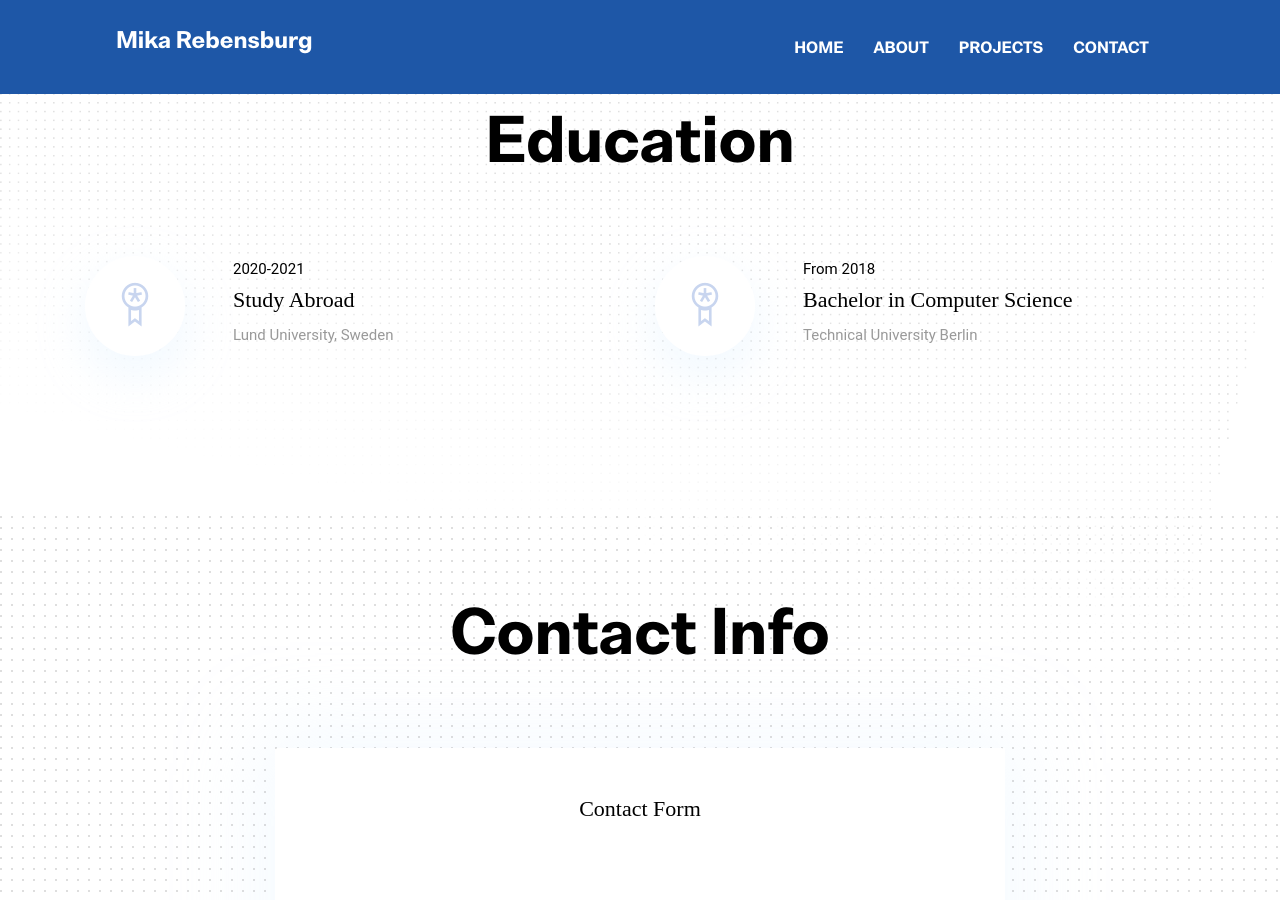
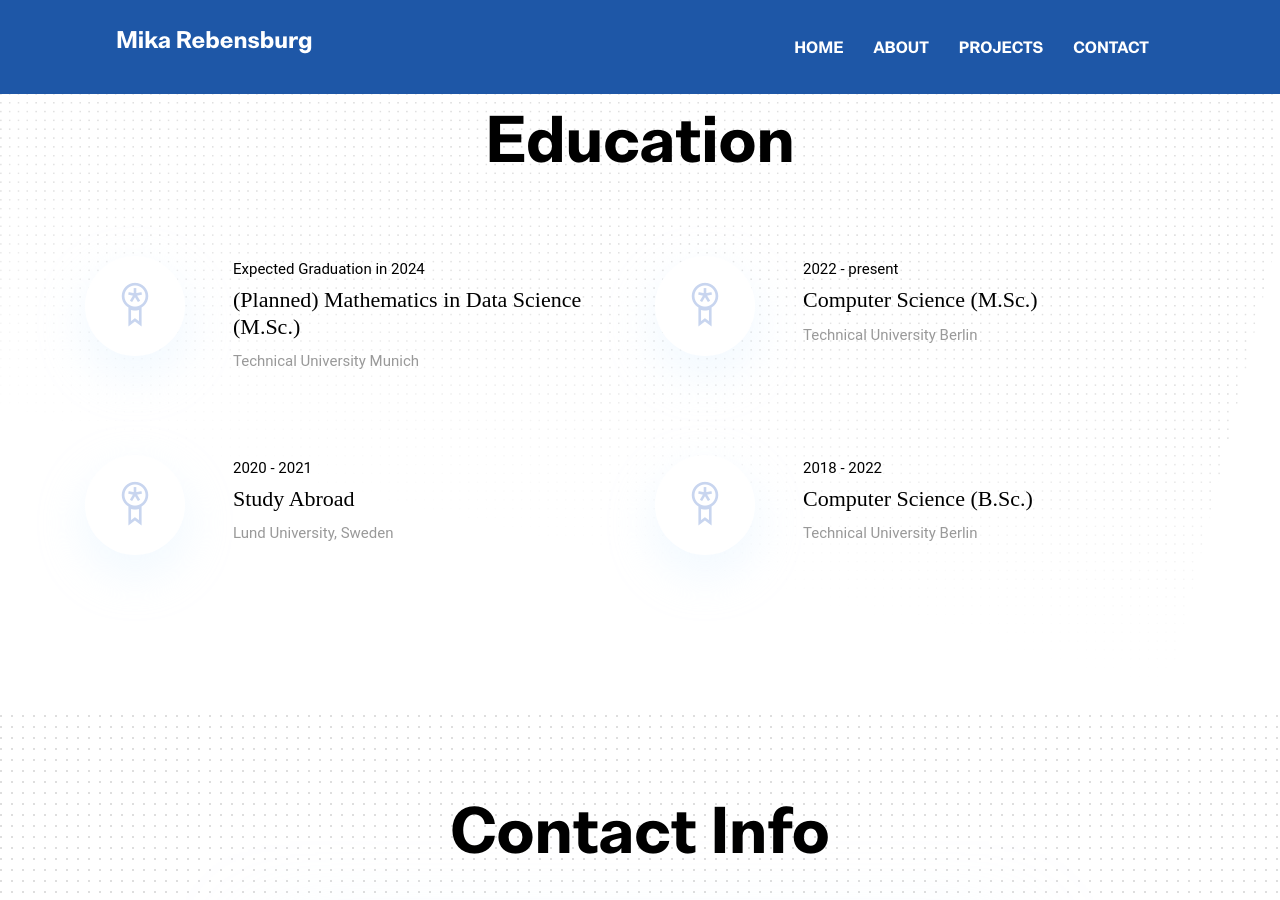
Before and after one commit to memika/memika.github, a Jekyll site: the page built from index.html, in a window 1280 px wide and 900 px high, scrolled down 1108 px. Built offline with Jekyll 4.4.1, drawn with Linux system fonts in a browser that asks for light colours.

Commit message:
Update settings.yml

```diff
--- a/_data/settings.yml
+++ b/_data/settings.yml
@@ -70,9 +70,8 @@
 
 experience-title: Experience
 experience:
-- {name: Junior UX Designer, icon: 'icon-1.png', date: 'Jan 2007 - Feb 2009', organization: 'WEBEX'}
-- {name: UX & UI Designer, icon: 'icon-2.png', date: 'Mar 2009 - Aug 2014', organization: 'AUGMEDIX'}
-- {name: Senior UI Designer, icon: 'icon-3.png', date: 'Sep 2014 - Present', organization: 'THEMEFISHER'}
+- {name: Data Science Working Student, date: 'Jul 2021 - Oct 2021', organization: 'EXXETA'}
+- {name: Data Engineering Internship, date: 'Nov 2021 - present', organization: 'EXXETA'}
 
 
 #-------------------------------
@@ -80,8 +79,10 @@
 
 education-title: Education
 education:
-- {name: Study Abroad, date: '2020-2021', organization: 'Lund University, Sweden'}
-- {name: Bachelor in Computer Science, date: 'From 2018', organization: 'Technical University Berlin'}
+- {name: (Planned) Mathematics in Data Science (M.Sc.), date: 'Expected Graduation in 2024', organization: 'Technical University Munich'}
+- {name: Computer Science (M.Sc.), date: '2022 - present', organization: 'Technical University Berlin'}
+- {name: Study Abroad, date: '2020 - 2021', organization: 'Lund University, Sweden'}
+- {name: Computer Science (B.Sc.), date: '2018 - 2022', organization: 'Technical University Berlin'}
 
 
 #-------------------------------
```
